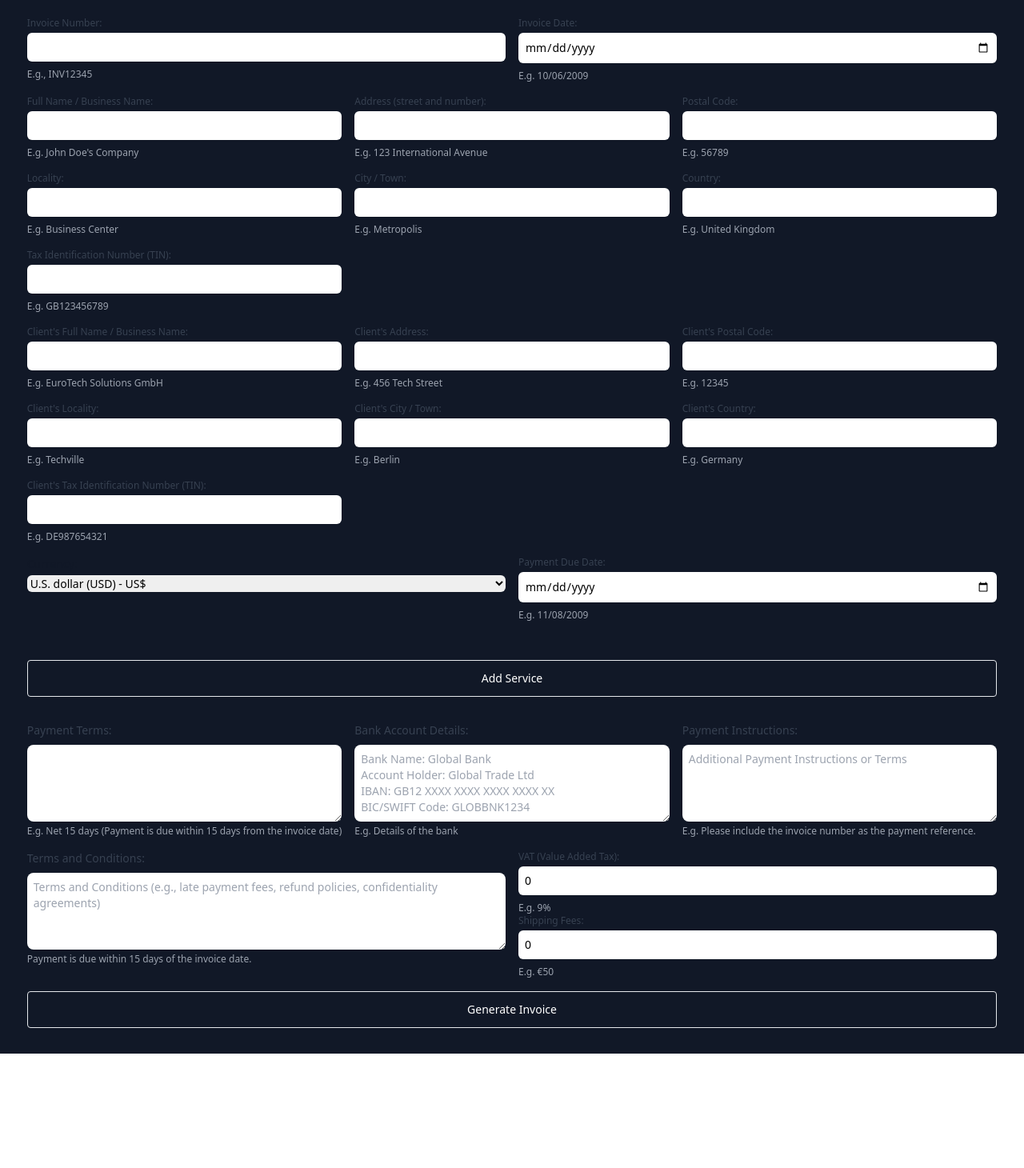
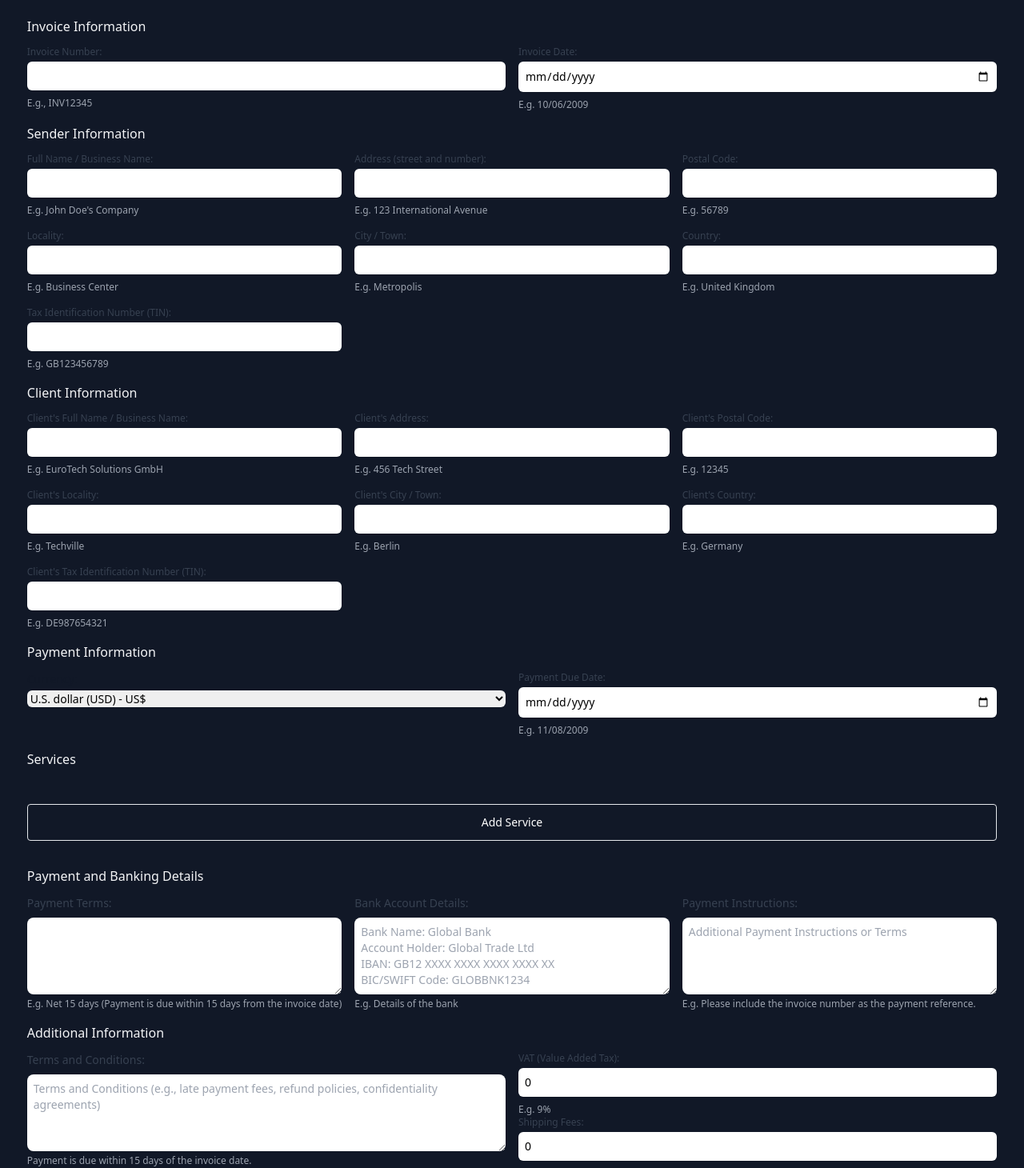
Before and after one commit to jotaseg/billmate, a React (Vite) app: page / in a window 1280 px wide. Shown: the part 63-1523 px from the top of the page at 80% size. Before the commit the page ends 1380 px from the top, so only its background shows below. Built offline with nearby package versions, Linux system fonts and the light colour scheme.

Commit message:
titles of sections added

```diff
--- a/src/components/App.tsx
+++ b/src/components/App.tsx
@@ -405,7 +405,8 @@ export const App = () => {
     <main className="bg-gray-900 p-8 grid place-content-center">
       <h1 className="text-3xl text-white mb-4">Invoice Generator</h1>
       <form onSubmit={handleSubmit} className="space-y-4">
-        <section className="grid grid-cols-2 gap-4">
+        <fieldset className="grid grid-cols-2 gap-4">
+          <legend className="text-gray-100 mb-3">Invoice Information</legend>
           <FormField
             label="Invoice Number"
             name="invoiceNumber"
@@ -424,8 +425,9 @@ export const App = () => {
             required
             example="E.g. 10/06/2009"
           />
-        </section>
-        <section className="grid grid-cols-3 gap-4">
+        </fieldset>
+        <fieldset className="grid grid-cols-3 gap-4">
+          <legend className="text-gray-100 mb-3">Sender Information</legend>
           <FormField
             label="Full Name / Business Name"
             name="fullName"
@@ -487,8 +489,9 @@ export const App = () => {
             onChange={handleInputChange}
             example="E.g. GB123456789"
           />
-        </section>
-        <section className="grid grid-cols-3 gap-4">
+        </fieldset>
+        <fieldset className="grid grid-cols-3 gap-4">
+          <legend className="text-gray-100 mb-3">Client Information</legend>
           <FormField
             label="Client's Full Name / Business Name"
             name="clientFullName"
@@ -549,8 +552,9 @@ export const App = () => {
             onChange={handleInputChange}
             example="E.g. DE987654321"
           />
-        </section>
-        <section className="grid grid-cols-2 gap-4">
+        </fieldset>
+        <fieldset className="grid grid-cols-2 gap-4">
+          <legend className="text-gray-100 mb-3">Payment Information</legend>
           <FormSelect
             label="Currency"
             name="currency"
@@ -570,8 +574,9 @@ export const App = () => {
             required
             example="E.g. 11/08/2009"
           />
-        </section>
-        <section className="grid grid-cols-1 gap-4">
+        </fieldset>
+        <fieldset className="grid grid-cols-1 gap-4">
+          <legend className="text-gray-100 mb-3">Services</legend>
           <div className="w-full mx-auto">
             {formData.services.map((service, index) => (
               <div key={index}>
@@ -618,8 +623,11 @@ export const App = () => {
             ))}
           </div>
           <Button type="button" onClick={addService} label="Add Service" />
-        </section>
-        <section className="grid grid-cols-3 gap-4">
+        </fieldset>
+        <fieldset className="grid grid-cols-3 gap-4">
+          <legend className="text-gray-100 mb-3">
+            Payment and Banking Details
+          </legend>
           <FormTextarea
             label="Payment Terms"
             name="paymentTerms"
@@ -646,8 +654,9 @@ export const App = () => {
             placeholder="Additional Payment Instructions or Terms"
             example="E.g. Please include the invoice number as the payment reference."
           />
-        </section>
-        <section className="grid grid-cols-2 gap-4">
+        </fieldset>
+        <fieldset className="grid grid-cols-2 gap-4">
+          <legend className="text-gray-100 mb-3">Additional Information</legend>
           <FormTextarea
             label="Terms and Conditions"
             name="termsAndConditions"
@@ -675,7 +684,7 @@ export const App = () => {
               example="E.g. €50"
             />
           </div>
-        </section>
+        </fieldset>
         <Button type="submit" label="Generate Invoice" />
       </form>
       {pdfEmbed && (
```
